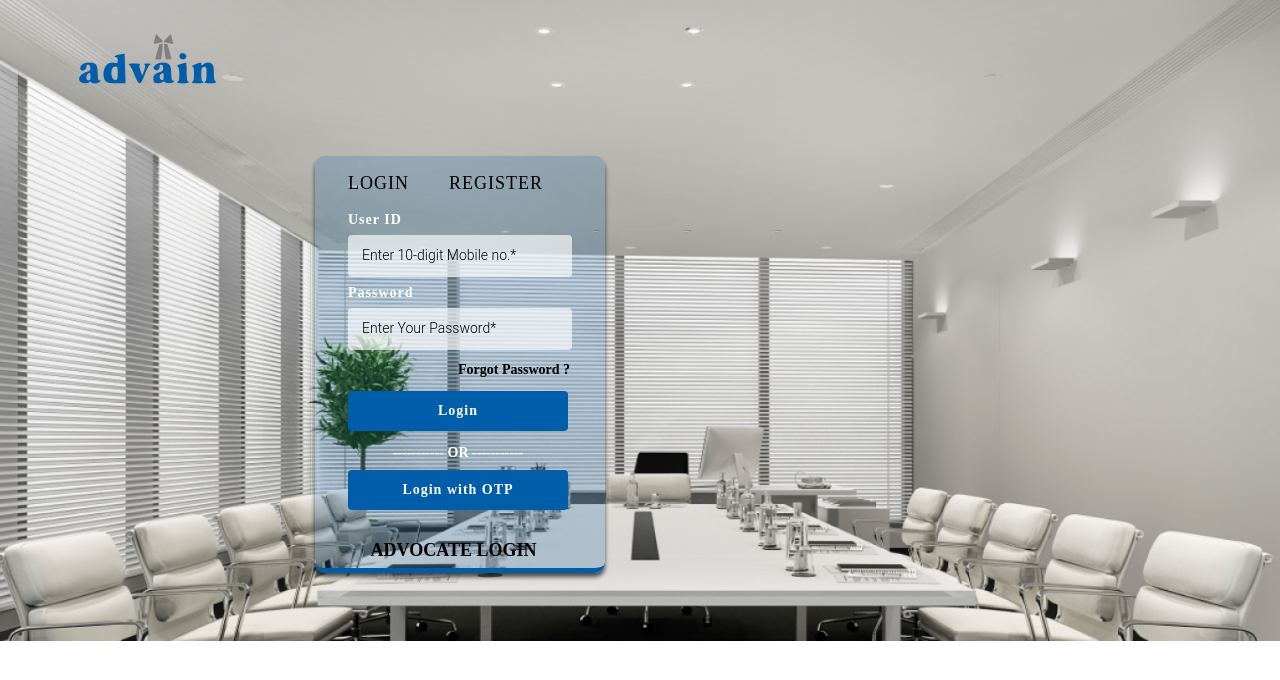
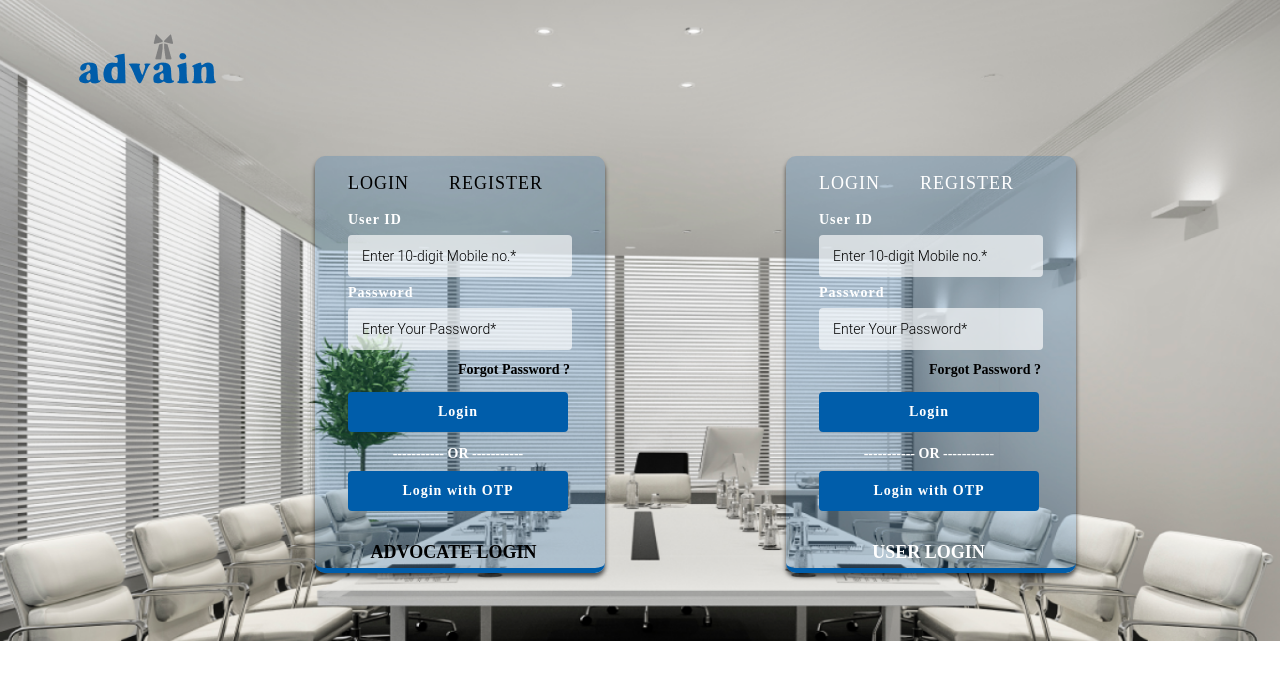
Before and after one commit to anilbhangay/advain, a React (Create React App) app: page / in a window 1280 px wide. Shown: the top 680 px of the page. Built offline with nearby package versions, Linux system fonts and the light colour scheme.

Commit message:
Changed error code lines

```diff
--- a/src/Components/Advocate-Register/Login.css
+++ b/src/Components/Advocate-Register/Login.css
@@ -1,4 +1,4 @@
-.container #bgcimg-1 img {
+.container  #bgcimg-1 img {
   width: 100%;
   height: 641px;
   background: #FFF;
@@ -10,7 +10,8 @@
   left: 78px;
 }
 
-.login-form-container {
+
+#login-register-form .login-form-container-1 {
   width: 290px;
   height: 412px;
   position: absolute;
@@ -26,7 +27,24 @@
   background: rgba(0, 93, 170, 0.2);
 }
 
-.login-form-container .form-header {
+#login-register-form .login-form-container-2 {
+  width: 290px;
+  height: 412px;
+  position: absolute;
+  top: 156px;
+  left: 786px;
+  border: 0px, 0px, 4px, 0px;
+  border-bottom: 5px solid var(--StandBlue, #005DAA);
+  border-radius: 10px;
+  box-shadow: 0px 4px 4px 0px rgba(0, 0, 0, 0.65);
+  display: flex;
+  justify-content: center;
+  align-items: center;
+  background: rgba(0, 93, 170, 0.2);
+}
+
+
+ .form-header {
   width: 195px;
   display: flex;
   justify-content: space-between;
@@ -46,12 +64,34 @@
   color: #000;
 }
 
+.form-header .login-text-1,
+.register-text-1 {
+  font-size: 18px;
+  font-weight: 400;
+  font-family: Lora;
+  line-height: 23px;
+  letter-spacing: 1px;
+  cursor: pointer;
+  color: #fff;
+}
+
 .form-header #link-1 {
+  text-decoration: none;
+}
+
+.form-header #link-2 {
   text-decoration: none;
 }
 
 .form-header .login-text.active,
 .register-text.active {
+  font-size: 19px;
+  font-weight: 700;
+  text-decoration: underline;
+}
+
+.form-header .login-text-1.active,
+.register-text-1.active {
   font-size: 19px;
   font-weight: 700;
   text-decoration: underline;
@@ -139,15 +179,26 @@
 
 .form-links-login #advo-name {
   width: 171px;
-  height: 2px;
+  height: 1px;
   text-align: center;
   padding-left: 20px;
-}
-
-.form-links-login h5 {
   font-size: 18px;
   font-family: 'Lora';
   font-weight: 700;
-  line-height: 21px;
+  line-height: 23px;
   color: rgba(0, 0, 0, 1);
+  cursor: pointer;
 }
+
+.form-links-login #advo-name-1 {
+  width: 171px;
+  height: 1px;
+  text-align: center;
+  padding-left: 24px;
+  font-size: 18px;
+  font-family: 'Lora';
+  font-weight: 700;
+  line-height: 23px;
+  color: rgba(255, 255, 255, 1);
+  cursor: pointer;
+}
--- a/src/Components/Advocate-Register/Login.jsx
+++ b/src/Components/Advocate-Register/Login.jsx
@@ -6,6 +6,7 @@ import "./Login.css";
 
 const Login = () => {
   const [isActive, setIsActive] = useState(null);
+  const [isuserActive, setIsUserActive] = useState(null);
 
   const handleloginClick = () => {
     setIsActive("login");
@@ -13,6 +14,14 @@ const Login = () => {
 
   const handleregisterClick = () => {
     setIsActive("register");
+  };
+
+  const handleloginuserClick = () => {
+    setIsUserActive("login-1");
+  };
+
+  const handleregisteruserClick = () => {
+    setIsUserActive("register-1");
   };
 
   return (
@@ -23,7 +32,8 @@ const Login = () => {
       <div id="bgcimg-1">
         <img src={bgimg} alt="No" />
       </div>
-      <div className="login-form-container">
+    <div id="login-register-form">
+      <div className="login-form-container-1">
         <form>
           <div className="form-header">
             <Link to="/" id="link-1">
@@ -79,7 +89,66 @@ const Login = () => {
           </div>
         </form>
       </div>
+      <div className="login-form-container-2">
+        <form>
+          <div className="form-header">
+            <Link to="/" id="link-2">
+              <label
+                className={`login-text-1 ${isuserActive === "login-1" ? "active" : ""}`}
+                onClick={handleloginuserClick}
+              >
+                LOGIN
+              </label>
+            </Link>
+
+            <Link to="/" id="link-2">
+              <label
+                className={`register-text-1 ${
+                  isuserActive === "register-1" ? "active" : ""
+                }`}
+                onClick={handleregisteruserClick}
+              >
+                REGISTER
+              </label>
+            </Link>
+          </div>
+          <div className="form-input">
+            <p>User ID</p>
+            <input
+              type="email"
+              name="email"
+              placeholder="Enter 10-digit Mobile no.*"
+            />
+          </div>
+          <div className="form-input">
+            <p>Password</p>
+            <input
+              type="password"
+              name="password"
+              placeholder="Enter Your Password*"
+            />
+          </div>
+          <div className="form-links-login">
+            <h4>
+              <a id="forgot-pass" href="/">
+                Forgot Password ?
+              </a>
+            </h4>
+            <button type="submit" id="login-button">
+              Login
+            </button>
+            <p id="space">----------- OR -----------</p>
+            <button type="submit" id="otp-button">
+              Login with OTP
+            </button>
+            <h5 id="advo-name-1">USER LOGIN</h5>
+          </div>
+        </form>
+      </div>
+      </div>
     </div>
+
+
   );
 };
 
```
